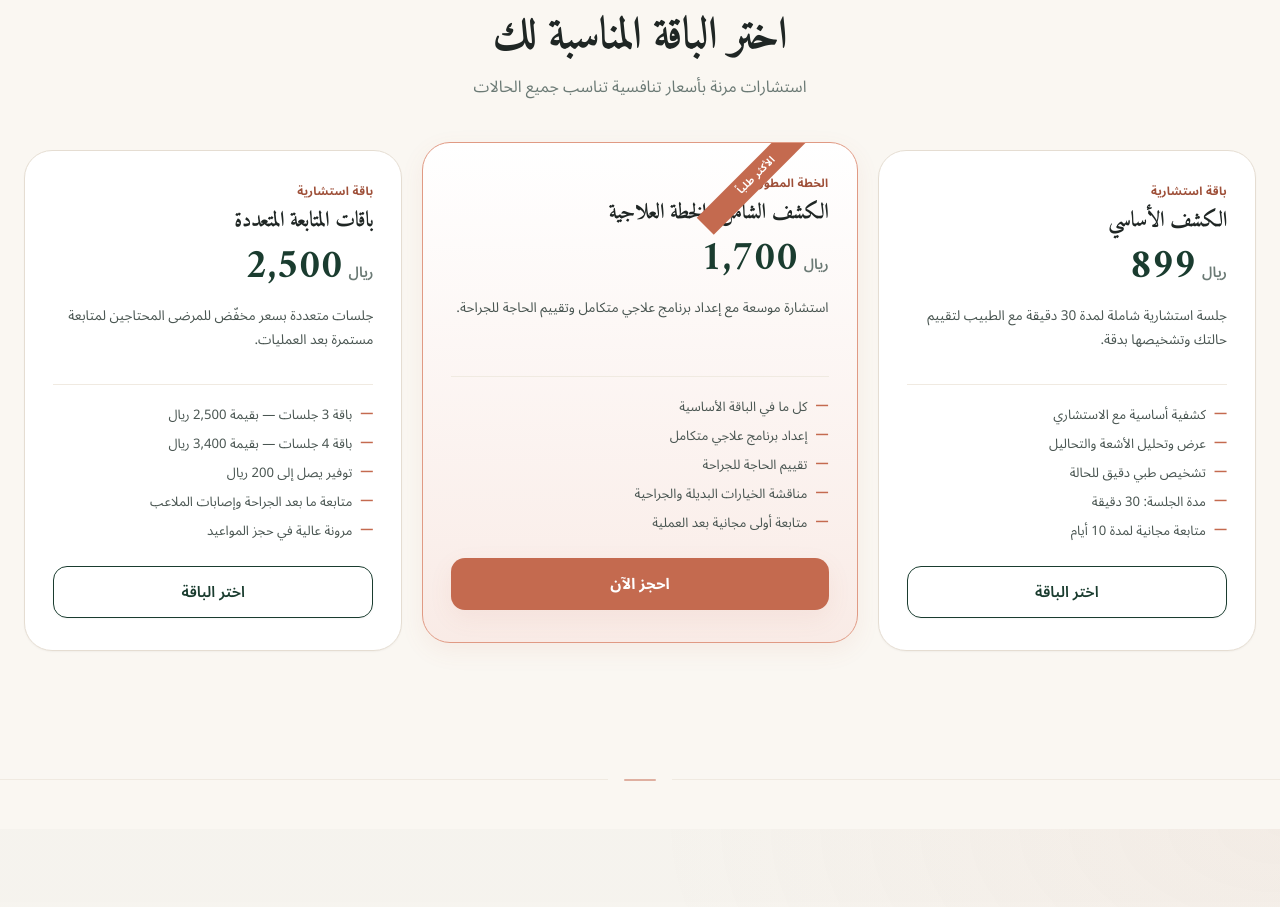
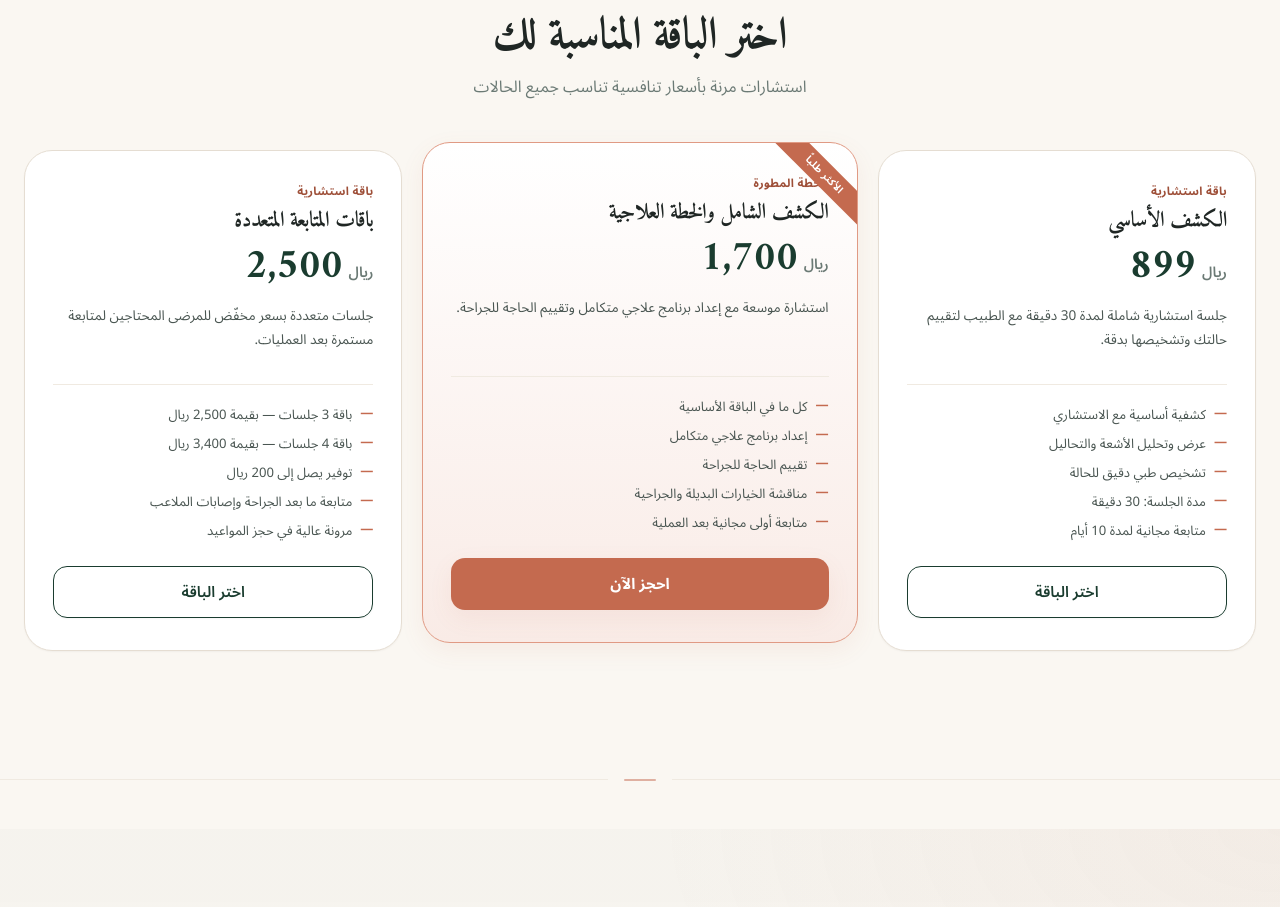
Before and after one commit to mahammed80/doctor_medical_system, a Next.js app: page / in a window 1280 px wide. Shown: the part 2570-3477 px from the top of the page. Built offline with nearby package versions, Linux system fonts and the light colour scheme.

Commit message:
fix: position popular-plan ribbon correctly in RTL
Mirror rotation for RTL so the sash extends from the top-inline-start

corner down into the card instead of clipping outside.

```diff
--- a/src/app/globals.css
+++ b/src/app/globals.css
@@ -819,14 +819,16 @@ textarea.input { resize: vertical; min-height: 120px; height: auto; }
 .service-ribbon {
   position: absolute;
   top: 1.25rem;
-  insetInlineStart: -2.5rem;
-  transform: rotate(-45deg);
+  inset-inline-start: -2.5rem;
+  transform: rotate(45deg);
   background: var(--accent);
   color: white;
   font-size: 0.62rem;
   font-weight: 800;
   padding: 0.25rem 3rem;
   letter-spacing: 0.06em;
+  white-space: nowrap;
+  z-index: 1;
 }
 .service-meta {
   font-size: 0.72rem;
```
